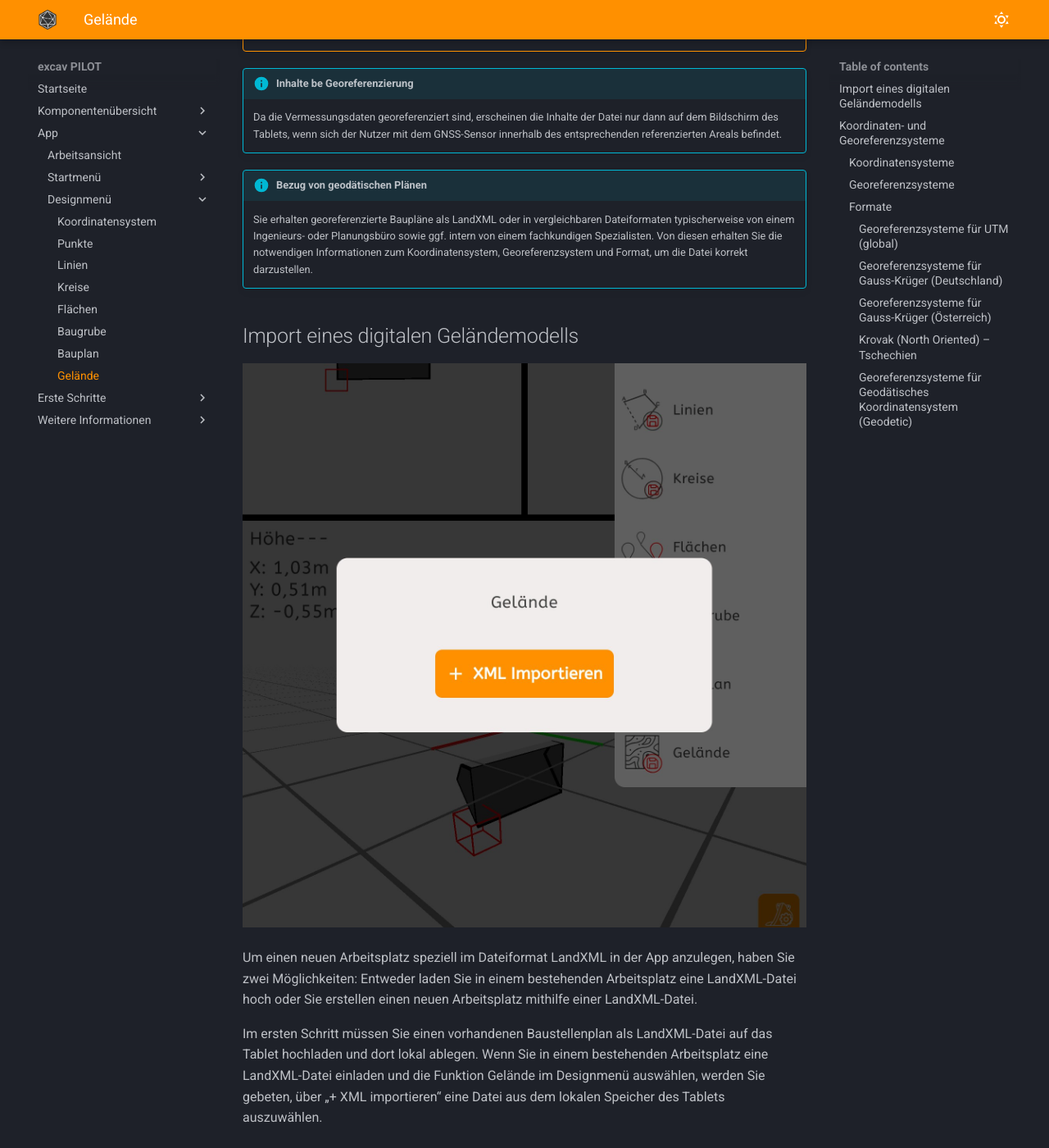
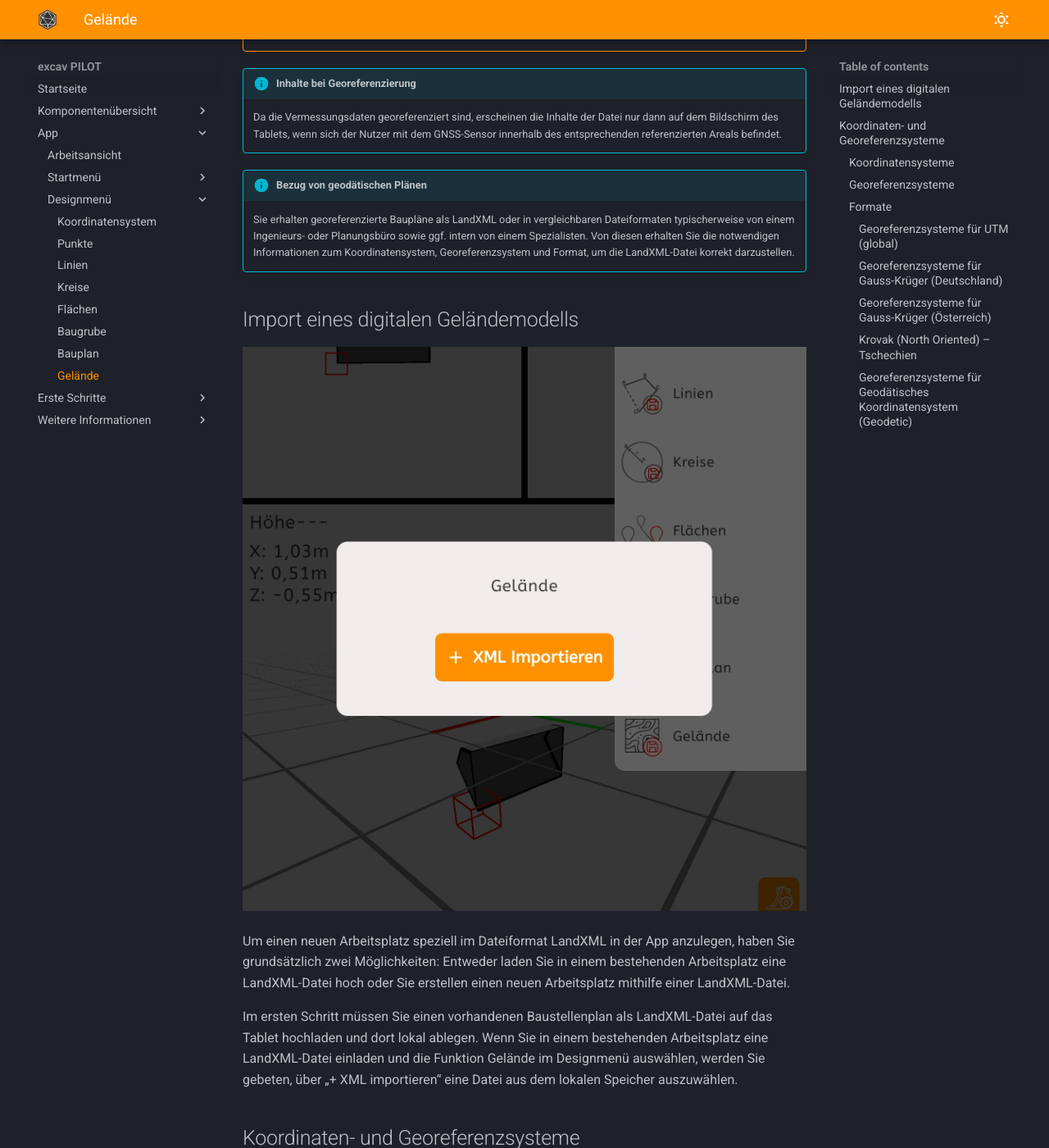
Before and after one commit to tobias-sizmann/mkdocs-excavpilot, an MkDocs documentation site: the page built from docs/Gelände/Gelände.md, in a window 1280 px wide and 1400 px high, scrolled down 1003 px. Shown: the whole window at 82% size. Built offline with MkDocs 1.6.1 and Material for MkDocs 9.7.7, drawn with Linux system fonts in a browser that asks for light colours; some of the changed text lies outside the part shown.

Commit message:
Verbesserungen Seite | Gelände

```diff
--- a/docs/Gelände/Gelände.md
+++ b/docs/Gelände/Gelände.md
@@ -14,17 +14,17 @@
 
 
 !!! Warning "Richtige Einstellungen für LandXML"
-    LandXML ist ein Dateiformat zum Austausch georeferenzierter Objekte zwischen Softwareprogrammen. Es ermöglicht die Übermittlung von Objekten mit Attributen, Distanzrelationen und Geometrien zwischen Endgeräten, insbesondere für Anwendungen im Tiefbau, Straßenbau oder im Garten- und Landschaftsbau.
+    LandXML ist ein gängiges Dateiformat zum Austausch georeferenzierter Objekte zwischen Softwareprogrammen. Es ermöglicht die Übermittlung von Objekten mit Attributen, Distanzrelationen und Geometrien zwischen Endgeräten, insbesondere für Anwendungen im Tiefbau, Straßenbau oder im Garten- und Landschaftsbau.
 
     Um die LandXML-Datei in der excav PILOT App richtig darzustellen, muss bekannt sein, mit welchen Einstellungen im Hinblick auf das Koordinatensystem, das Georeferenzsystem und das Format der LandXML-Datei im CAD-Programm gearbeitet wurde. Nur so lassen sich Fehler in der Darstellung oder Fehlermeldungen vermeiden.
 
 
-!!! info "Inhalte be Georeferenzierung"
+!!! info "Inhalte bei Georeferenzierung"
     Da die Vermessungsdaten georeferenziert sind, erscheinen die Inhalte der Datei nur dann auf dem Bildschirm des Tablets, wenn sich der Nutzer mit dem GNSS-Sensor innerhalb des entsprechenden referenzierten Areals befindet.
 
 
 !!! info "Bezug von geodätischen Plänen"
-    Sie erhalten georeferenzierte Baupläne als LandXML oder in vergleichbaren Dateiformaten typischerweise von einem Ingenieurs- oder Planungsbüro sowie ggf. intern von einem fachkundigen Spezialisten. Von diesen erhalten Sie die notwendigen Informationen zum Koordinatensystem, Georeferenzsystem und Format, um die Datei korrekt darzustellen.
+    Sie erhalten georeferenzierte Baupläne als LandXML oder in vergleichbaren Dateiformaten typischerweise von einem Ingenieurs- oder Planungsbüro sowie ggf. intern von einem Spezialisten. Von diesen erhalten Sie die notwendigen Informationen zum Koordinatensystem, Georeferenzsystem und Format, um die LandXML-Datei korrekt darzustellen.
 
 
 ## Import eines digitalen Geländemodells
@@ -33,9 +33,9 @@
   <img width="100%" src="/images_docs/Screenshot Gelände (1) - Kopie.jpg"/>
 </p>
 
-Um einen neuen Arbeitsplatz speziell im Dateiformat LandXML in der App anzulegen, haben Sie zwei Möglichkeiten: Entweder laden Sie in einem bestehenden Arbeitsplatz eine LandXML-Datei hoch oder Sie erstellen einen neuen Arbeitsplatz mithilfe einer LandXML-Datei.
+Um einen neuen Arbeitsplatz speziell im Dateiformat LandXML in der App anzulegen, haben Sie grundsätzlich zwei Möglichkeiten: Entweder laden Sie in einem bestehenden Arbeitsplatz eine LandXML-Datei hoch oder Sie erstellen einen neuen Arbeitsplatz mithilfe einer LandXML-Datei.
 
-Im ersten Schritt müssen Sie einen vorhandenen Baustellenplan als LandXML-Datei auf das Tablet hochladen und dort lokal ablegen. Wenn Sie in einem bestehenden Arbeitsplatz eine LandXML-Datei einladen und die Funktion Gelände im Designmenü auswählen, werden Sie gebeten, über „+ XML importieren“ eine Datei aus dem lokalen Speicher des Tablets auszuwählen.
+Im ersten Schritt müssen Sie einen vorhandenen Baustellenplan als LandXML-Datei auf das Tablet hochladen und dort lokal ablegen. Wenn Sie in einem bestehenden Arbeitsplatz eine LandXML-Datei einladen und die Funktion Gelände im Designmenü auswählen, werden Sie gebeten, über „+ XML importieren“ eine Datei aus dem lokalen Speicher auszuwählen.
 
 
 ## Koordinaten- und Georeferenzsysteme
@@ -91,7 +91,6 @@
 !!! info "Geodätisches Koordinatensystem (Geodetic)"
     Das geodätische Koordinatensystem beschreibt die Lage von Punkten auf der Erdoberfläche anhand geografischer Breite, geografischer Länge und Höhe über einem Referenzellipsoid. Es basiert auf einem Referenzsystem, das die Form und Orientierung des Erdellipsoids festlegt und ermöglicht eine präzise, einheitliche Positionsbestimmung.
 
-
 <br>
 
 ### Georeferenzsysteme
@@ -100,13 +99,9 @@
   <img width="100%" src="/images_docs/Gelände Auswahl (2).png"/>
 </p>
 
-Ein geodätisches Referenzsystem dient der eindeutigen Lagebestimmung von Punkten auf der Erdoberfläche. Es definiert, wie geografische Koordinaten (Breite, Länge, Höhe) auf ein mathematisches Erdmodell – meist ein Referenzellipsoid – bezogen werden. So entsteht ein festes Bezugssystem. Das Europäische Terrestrische Referenzsystem 1989 (ETRS89) ist beispielsweise das offizielle geodätische Referenzsystem für Europa. Es ist an die eurasische Kontinentalplatte gebunden und daher im europäischen Raum stabil, wodurch präzise und zeitlich konsistente Lageangaben gewährleistet sind.
+Ein geodätisches Referenzsystem dient der eindeutigen Lagebestimmung von Punkten auf der Erdoberfläche. Es definiert, wie geografische Koordinaten (Breite, Länge, Höhe) auf ein mathematisches Erdmodell – meist ein Referenzellipsoid – bezogen werden. So entsteht ein festes Bezugssystem, wie beispielsweise das Europäische Terrestrische Referenzsystem 1989 (ETRS89) als das offizielle geodätische Referenzsystem für Europa. Es ist an die eurasische Kontinentalplatte gebunden und daher im europäischen Raum stabil, wodurch präzise und zeitlich konsistente Lageangaben gewährleistet sind.
 
-Beispiele:
-
-– UTM32-GRS80-Ellipsoid für UTM (global)
-<br>
-– GK2(De)-Bessel1841-Ellipsoid für Gauss-Krüger (Deutschland)
+Zwei mögliche Beispiele sind UTM32-GRS80-Ellipsoid für UTM (global) oder GK2(De)-Bessel1841-Ellipsoid für Gauss-Krüger (Deutschland).
 
 
 <br>
```
Also changed, not shown: other parts of docs/Gelände/Gelände.md (+5 -10 lines).
